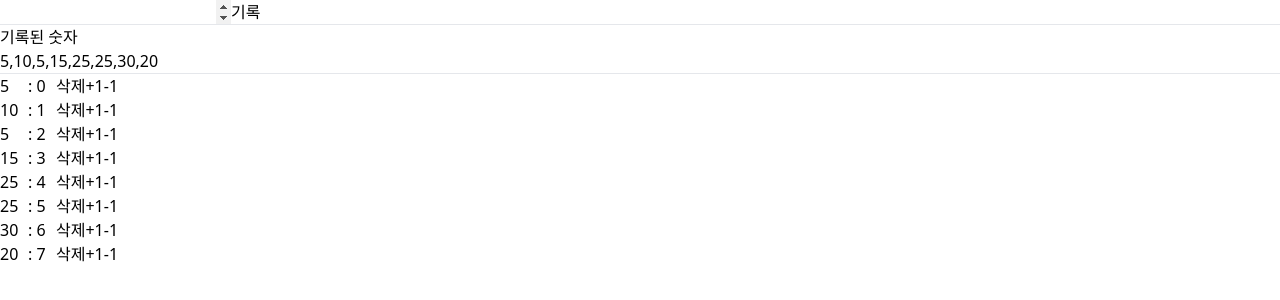
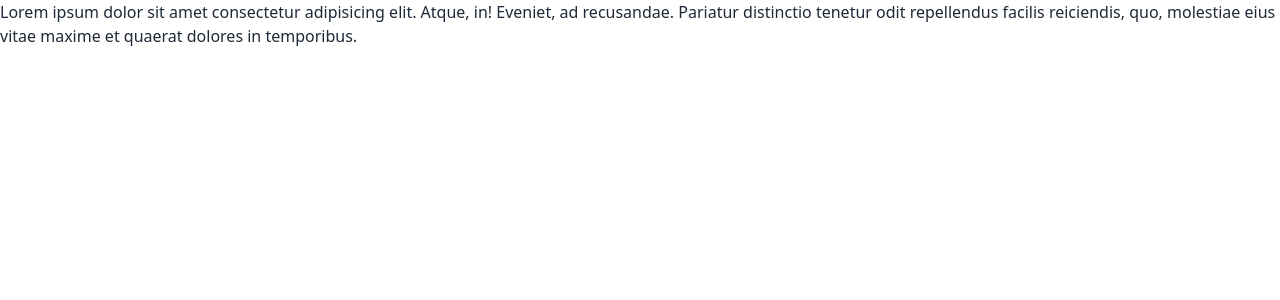
Before and after one commit to CHOMINWOONG/2024-react-exam, a React (Create React App) app: page / in a window 1280 px wide. Shown: the top 300 px of the page. Built offline with nearby package versions, Linux system fonts and the light colour scheme.

Commit message:
알림 기능 구현

```diff
--- a/public/index.html
+++ b/public/index.html
@@ -3,6 +3,11 @@
   <head>
     <meta charset="utf-8" />
     <meta name="viewport" content="width=device-width, initial-scale=1" />
+
+    <link rel="stylesheet" href="https://cdnjs.cloudflare.com/ajax/libs/font-awesome/6.5.1/css/all.min.css" integrity="sha512-DTOQO9RWCH3ppGqcWaEA1BIZOC6xxalwEsw9c2QQeAIftl+Vegovlnee1c9QX4TctnWMn13TZye+giMm8e2LwA==" crossorigin="anonymous" referrerpolicy="no-referrer" />
+    <link href="https://cdn.jsdelivr.net/npm/tailwindcss@2.2.19/dist/tailwind.min.css" rel="stylesheet">
+    <script src="https://cdn.tailwindcss.com"></script>
+    <link href="https://cdn.jsdelivr.net/npm/daisyui@4.8.0/dist/full.min.css" rel="stylesheet" type="text/css" />
     <title>React App</title>
   </head>
   <body>
--- a/src/App.js
+++ b/src/App.js
@@ -1,73 +1,63 @@
 import React, { useState, useRef } from 'react';
+import classnames from 'classnames';
+
+let NotifyOnce_workDone = false;
+
+function NotifyOnce({children}) {
+  const [visivle, setVisible] = useState(false);
+
+  if ( NotifyOnce_workDone == false ) {
+    setTimeout(function() {
+      setVisible(true);
+    }, 1000);
+
+    setTimeout(function() {
+      setVisible(false);
+    }, 3000);
+
+    NotifyOnce_workDone = true;
+  }
+
+  return (
+    <div
+      className={classnames(
+        "fixed transition-all right-[10px]",
+        {
+          "top-[-60px]" : !visivle
+        },
+        {
+          "top-[5px]" : visivle
+        }
+      )}
+    >
+      {children}
+    </div>
+  )
+}
+
+function Alert({color:color_, children}) {
+  const color = color_ ?? "white";
+
+  return (
+    <div role="alert" className="alert alert-info">
+      <div className={`text-[${color}]`}>
+        <i className="fa-solid fa-face-smile"></i>
+        <span>{children}</span>
+      </div>
+    </div>
+  )
+}
 
 export default function App() {
-  const noInputRef = useRef(null);
-  const [no, setNo] = useState("");
-
-  const [recordedNos, setRecordedNos] = useState([
-    5, 10, 5, 15, 25, 25, 30, 20
-  ]);
-
-  const saveNo = () => {
-    if (no === "") {
-      alert("숫자를 입력해주세요.");
-      return;
-    }
-
-    setRecordedNos([...recordedNos, no, ]);
-    setNo("");
-    noInputRef.current.focus();
-  };
-
-
-  const removeNo = (index) => {
-    const newRecordedNos = recordedNos.filter((_, _index) => _index != index);
-    setRecordedNos(newRecordedNos);
-  }
-
-  const modifyNo = (index, newNo) => {
-    setRecordedNos(
-      recordedNos.map((el, _index) => _index == index ? newNo : el)
-    );
-  }
-
-
   return (
     <>
-      <form
-        onSubmit={(e) => {
-          e.preventDefault();
-          saveNo();
-        }}
-      >
-        <input
-          type="number"
-          ref={noInputRef}
-          value={no}
-          onChange={(e) => setNo(e.target.valueAsNumber)}
-        />
-        <button type="submit">기록</button>
-      </form>
+      <NotifyOnce>
+        <Alert>안녕 반가워ㅎㅎ</Alert>
+      </NotifyOnce>
 
-      <hr />
-
-      <h1>기록된 숫자</h1>
-      {recordedNos.join(",")}
-
-      <hr />
-
-      <ul>
-        {recordedNos.map((el, index) => (
-          <li key={index} className='flex'>
-            <span className='w-7'>{el}</span>
-            <span className='w-7'> : {index}</span>
-            <button className='btn btn-primary btn-xs' onClick={() => removeNo(index)}>삭제</button>
-            <button className='btn btn-primary btn-xs' onClick={() => modifyNo(index, el + 1)}>+1</button>
-            <button className='btn btn-primary btn-xs' onClick={() => modifyNo(index, el - 1)}>-1</button>
-          </li>
-        ))}
-      </ul>
-
+      <div>
+        Lorem ipsum dolor sit amet consectetur adipisicing elit. Atque, in! Eveniet, ad recusandae. Pariatur distinctio tenetur odit repellendus facilis reiciendis, quo, molestiae eius vitae maxime et quaerat dolores in temporibus.
+      </div>
 
     </>
   );
--- a/tailwind.config.js
+++ b/tailwind.config.js
@@ -1,6 +1,8 @@
 /** @type {import('tailwindcss').Config} */
 module.exports = {
-  content: ["./src/**/*.{html,js}"],
+  content: [
+    "./src/**/*.{js,jsx,ts,tsx}",
+  ],
   theme: {
     extend: {},
   },
```
Also changed, not shown: package.json (+5 -2 lines), src/index.js (line endings or trailing spaces), 1 other file (tests, documents, lock files or other folders).
